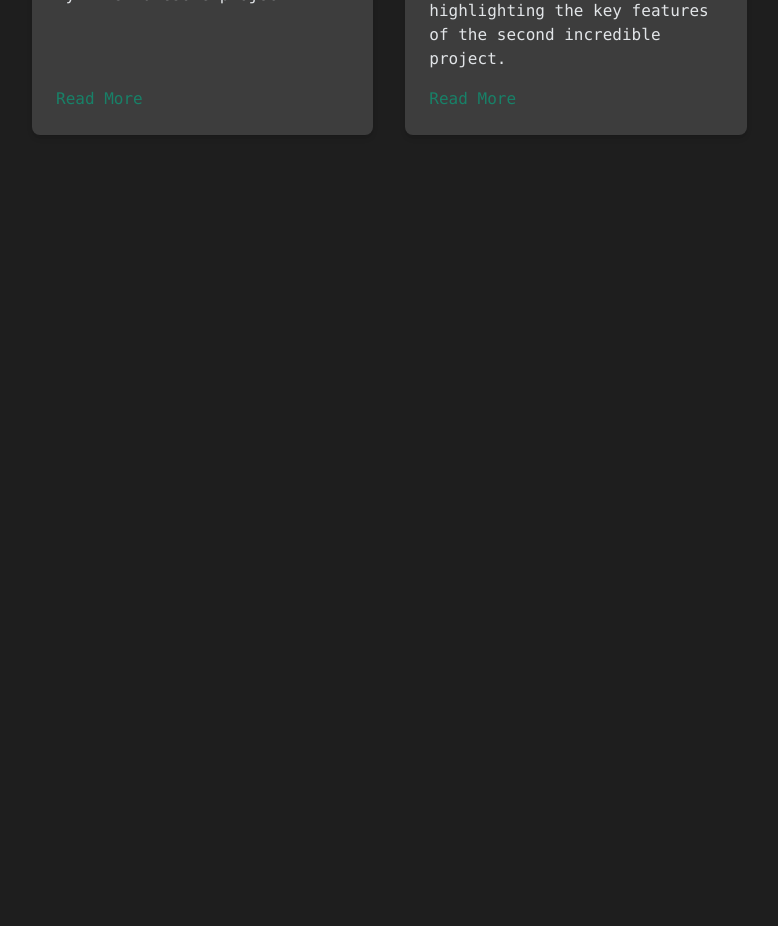
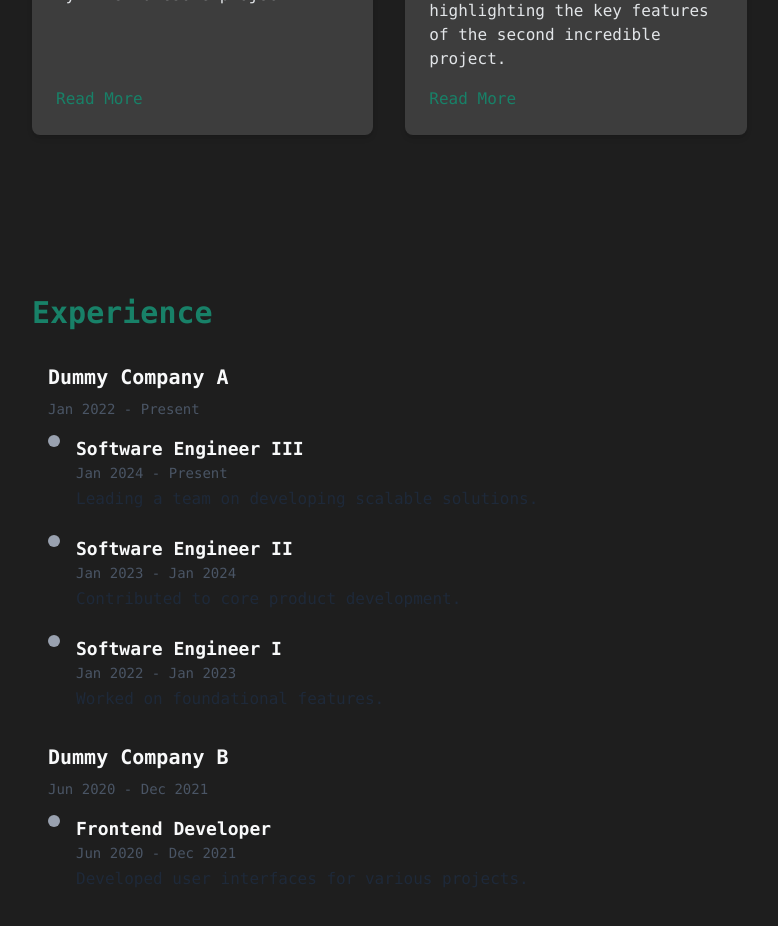
Before and after one commit to himank670429/new-portfolio, a React (Vite) app: page / in a window 1280 px wide. Shown: the part 920-1846 px from the top of the page, without its empty margins (64-842 px from the left). Before the commit the page ends 1215 px from the top, so only its background shows below. Built offline with nearby package versions, Linux system fonts and the light colour scheme.

Commit message:
added experience section

```diff
--- a/src/App.tsx
+++ b/src/App.tsx
@@ -1,6 +1,6 @@
-import { Home, Projects } from "@/screens";
+import { Home, Projects, Experience } from "@/screens";
 import { SplashScreen, Header } from "@/components";
-import ThemeProvider from "./contexts/ThemeContext";
+import ThemeProvider from "@/contexts/ThemeContext";
 function App() {
   return (
     <ThemeProvider>
@@ -8,6 +8,7 @@ function App() {
         <Header />
         <Home />
         <Projects />
+        <Experience />
       </SplashScreen>
     </ThemeProvider>
   );
--- /dev/null
+++ b/src/components/experience/ExperienceCard.tsx
@@ -0,0 +1,44 @@
+import { Experience, ExperienceRole } from '@/constants/experience'; // Assuming you have the type defined here
+
+type ExperienceCardProps = Readonly<Experience>;
+
+const renderRole = (role: ExperienceRole, index: number, totalRoles: number) => (
+  <div key={index} className={styles.roleContainer}>
+    <div className={styles.timeline}>
+      <div className={styles.circle}></div>
+      {index < totalRoles - 1 && <div className={styles.line}></div>}
+    </div>
+    <div className={styles.roleDetails}>
+      <h4 className={styles.roleTitle}>{role.title}</h4>
+      <p className={styles.roleDuration}>{role.duration}</p>
+      <p className={styles.roleDescription}>{role.description}</p>
+    </div>
+  </div>
+);
+
+export function ExperienceCard(props: ExperienceCardProps) {
+  const {companyName, duration, roles} = props;
+  const totalRoles = roles.length;
+
+  return (
+    <div className={styles.cardContainer}>
+      <h3 className={styles.companyName}>{companyName}</h3>
+      <p className={styles.duration}>{duration}</p>
+      {roles.map((role, index) => renderRole(role, index, totalRoles))}
+    </div>
+  );
+};
+
+const styles = {
+  cardContainer: 'mb-8',
+  companyName: 'text-xl font-bold mb-2',
+  duration: 'text-gray-600 text-sm mb-4',
+  roleContainer: 'flex items-start mb-6',
+  timeline: 'flex flex-col items-center mr-4',
+  circle: 'w-3 h-3 rounded-full bg-gray-400',
+  line: 'flex-grow w-px bg-gray-400 my-1',
+  roleDetails: 'flex-1',
+  roleTitle: 'text-lg font-semibold',
+  roleDuration: 'text-gray-600 text-sm mb-1',
+  roleDescription: 'text-gray-800',
+};
--- /dev/null
+++ b/src/components/experience/index.ts
@@ -0,0 +1 @@
+export * from './ExperienceCard';
--- a/src/components/index.ts
+++ b/src/components/index.ts
@@ -3,3 +3,4 @@ export * from './header';
 export * from './splash_screen';
 export * from './hero';
 export * from './projects';
+export * from './experience';
--- a/src/constants/defaultValues.ts
+++ b/src/constants/defaultValues.ts
@@ -1,5 +1,5 @@
 // default values for portfolio
-import { HOME, PROJECT } from "./keys";
+import { HOME, PROJECT, EXPERIENCE } from "./keys";
 
 export const splashScreenDuration = 3;
 
@@ -8,9 +8,9 @@ export type Nav = {
   link: string;
 };
 export const Navs: Nav[] = [
-  { label: "Home", link: HOME },
-  { label: "Exprience", link: "#" },
-  { label: "Projects", link: PROJECT },
+  { label: "Home", link: `#${HOME}` },
+  { label: "Exprience", link: `#${EXPERIENCE}` },
+  { label: "Projects", link: `#${PROJECT}` },
   { label: "Contact", link: "#" },
 ];
 
--- /dev/null
+++ b/src/constants/experience.ts
@@ -0,0 +1,41 @@
+export type ExperienceRole = { title: string; duration: string; description: string; };
+export type Experience = {
+  companyName: string;
+  duration: string;
+  roles: ExperienceRole[];
+};
+
+export const EXPERIENCE: Experience[] = [
+  {
+    companyName: "Dummy Company A",
+    duration: "Jan 2022 - Present",
+    roles: [
+      {
+        title: "Software Engineer III",
+        duration: "Jan 2024 - Present",
+        description: "Leading a team on developing scalable solutions.",
+      },
+      {
+        title: "Software Engineer II",
+        duration: "Jan 2023 - Jan 2024",
+        description: "Contributed to core product development.",
+      },
+      {
+        title: "Software Engineer I",
+        duration: "Jan 2022 - Jan 2023",
+        description: "Worked on foundational features.",
+      },
+    ],
+  },
+  {
+    companyName: "Dummy Company B",
+    duration: "Jun 2020 - Dec 2021",
+    roles: [
+      {
+        title: "Frontend Developer",
+        duration: "Jun 2020 - Dec 2021",
+        description: "Developed user interfaces for various projects.",
+      },
+    ],
+  },
+];
--- a/src/constants/keys.ts
+++ b/src/constants/keys.ts
@@ -1,2 +1,3 @@
 export const HOME = "home";
 export const PROJECT = "projects";
+export const EXPERIENCE = 'experience';
--- /dev/null
+++ b/src/screens/Experience/index.tsx
@@ -0,0 +1,25 @@
+import { EXPERIENCE, Experience as ExperienceType} from '@/constants/experience';
+import { EXPERIENCE as EXPERIENCE_KEY } from '@/constants/keys';
+import {SectionHeading} from '@/components/common/SectionHeading';
+import {ExperienceCard} from '@/components/experience/ExperienceCard';
+import {v4 as uuid} from 'uuid';
+
+export function Experience () {
+  const renderExperienceCards = (item:ExperienceType) => {
+    return  <ExperienceCard key={uuid()} {...item} />
+  };
+
+  return (
+    <section id={EXPERIENCE_KEY} className={styles.section}>
+      <SectionHeading title="Experience" />
+      <div className={styles.container}>
+        {EXPERIENCE.map(renderExperienceCards)}
+      </div>
+    </section>
+  );
+};
+
+const styles = {
+  section: 'py-12',
+  container: 'mx-auto px-4',
+};
--- a/src/screens/index.ts
+++ b/src/screens/index.ts
@@ -1,2 +1,3 @@
 export * from './Home';
 export * from './Projects';
+export * from './Experience';
```
